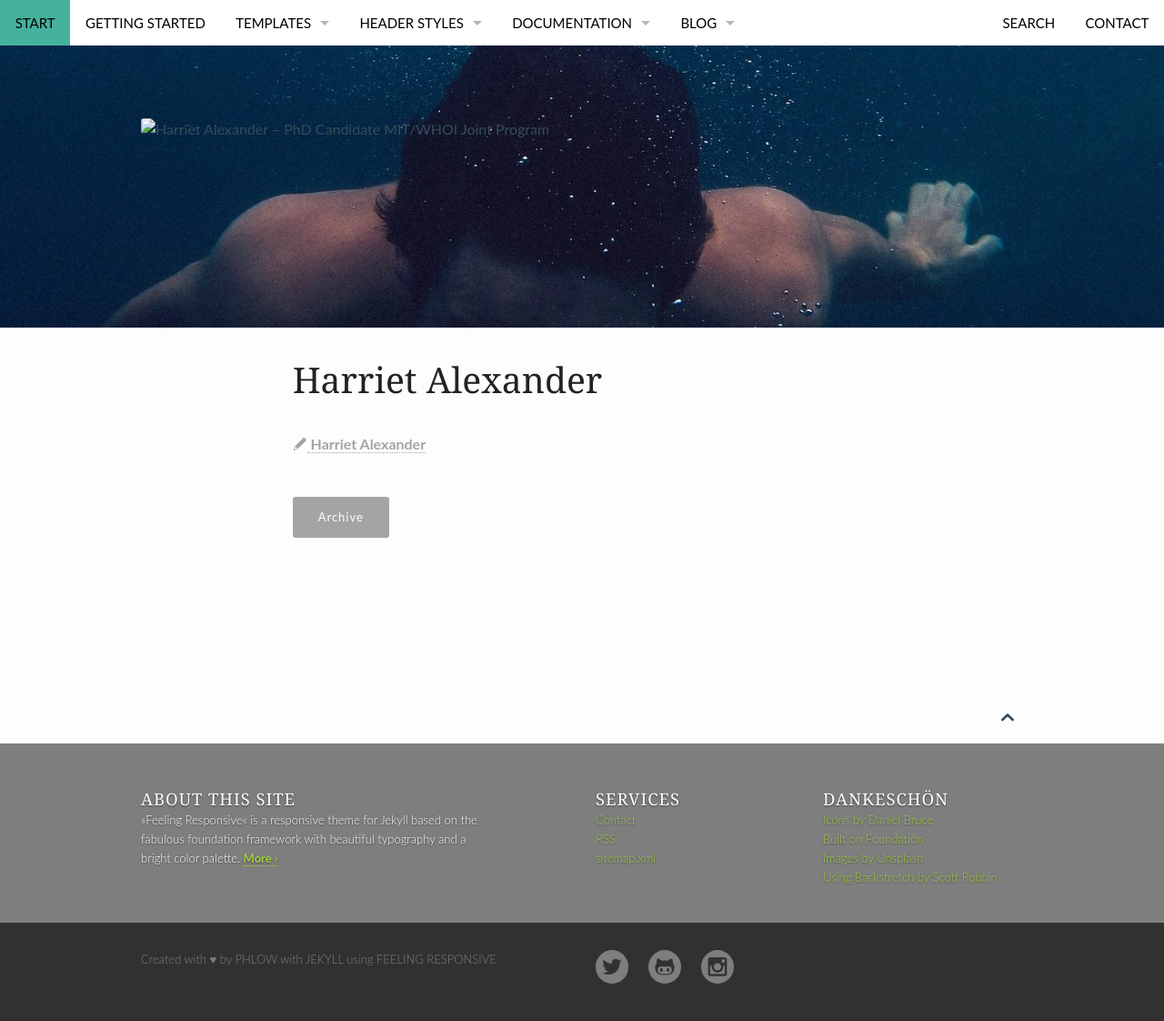
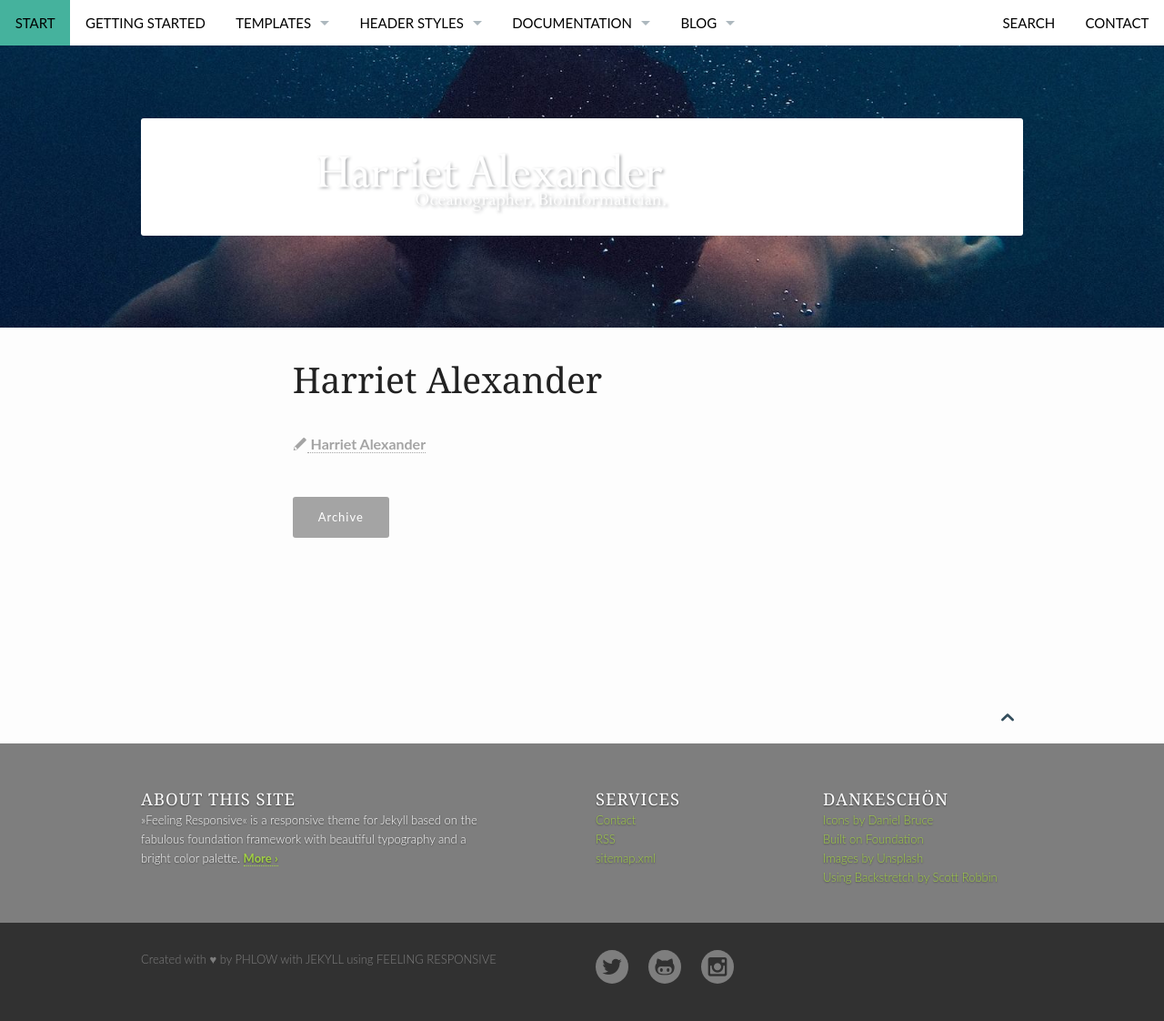
Before and after one commit to halexand/halexand.github.io, a Jekyll site: the page built from index.md, in a window 1280 px wide. Shown: the whole page at 91% size. Built offline with Jekyll 4.4.1, drawn with Linux system fonts in a browser that asks for light colours.

Commit message:
Update _config.yml

```diff
--- a/_config.yml
+++ b/_config.yml
@@ -37,7 +37,7 @@ urlimg: "https://halexand.github.io/images/"
 
 
 # Logo size is 600x80 pixels
-logo: "logo-01.png"
+logo: "logo.png"
 
 
 # Paginates all X entries
```
